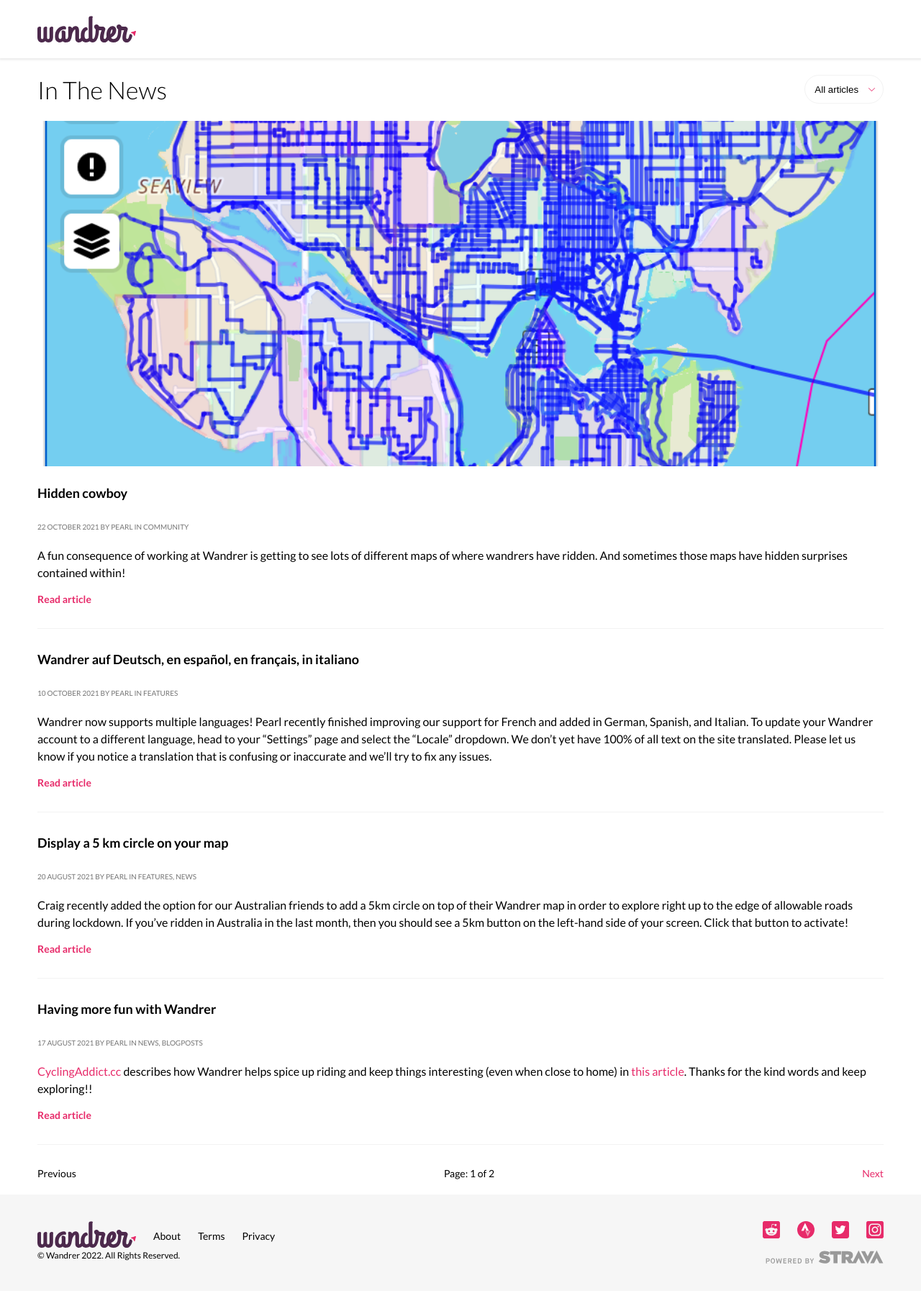
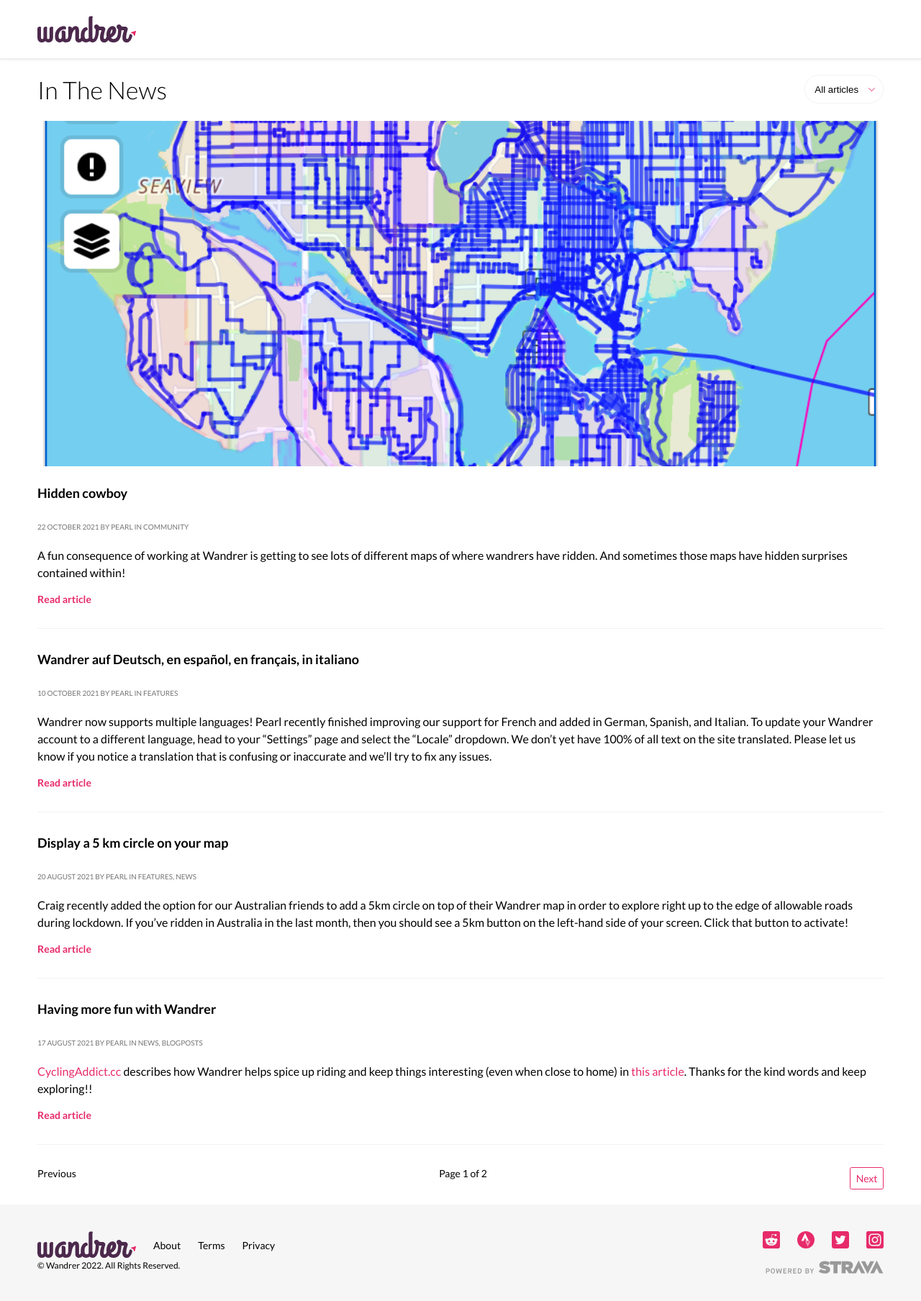
Before and after one commit to wandrer-earth/wandrer-earth.github.io, a Jekyll site: the page built from index.html, in a window 1280 px wide. Shown: the whole page at 72% size. Built offline with Jekyll 4.4.1, drawn with Linux system fonts in a browser that asks for light colours; the list of posts is cut into pages by our own code.

Commit message:
add buttons for Next / Previous navigation

```diff
--- a/_sass/components.scss
+++ b/_sass/components.scss
@@ -223,3 +223,32 @@
 .align-items-center {
   align-items: center;
 }
+.btn {
+  display: inline-block;
+  font-weight: 400;
+  font-size: 1.4rem;
+  color: #212529;
+  text-align: center;
+  vertical-align: middle;
+  -webkit-user-select: none;
+     -moz-user-select: none;
+      -ms-user-select: none;
+          user-select: none;
+  background-color: transparent;
+  border: 1px solid transparent;
+  padding: 0.375rem 0.75rem;
+  line-height: 1.5;
+  border-radius: 0.25rem;
+  -webkit-transition: color 0.15s ease-in-out, background-color 0.15s ease-in-out, border-color 0.15s ease-in-out, box-shadow 0.15s ease-in-out;
+  transition: color 0.15s ease-in-out, background-color 0.15s ease-in-out, border-color 0.15s ease-in-out, box-shadow 0.15s ease-in-out;
+}
+
+.btn-primary-transparent {
+  border-color: var(--magenta);
+  color: var(--magenta);
+  background: transparent;
+  &:hover {
+    color: #fff;
+    background: var(--magenta);
+  }
+}
--- a/index.html
+++ b/index.html
@@ -14,17 +14,17 @@
 <!-- Pagination links -->
 <div class="pagination">
   {% if paginator.previous_page %}
-    <a href="{{ paginator.previous_page_path }}" class="previous">
+    <a href="{{ paginator.previous_page_path }}" class='btn btn-primary-transparent has-text-bold'>
       Previous
     </a>
   {% else %}
     <span class="previous">Previous</span>
   {% endif %}
   <span class="page_number ">
-    Page: {{ paginator.page }} of {{ paginator.total_pages }}
+    Page {{ paginator.page }} of {{ paginator.total_pages }}
   </span>
   {% if paginator.next_page %}
-    <a href="{{ paginator.next_page_path }}" class="next">Next</a>
+    <a href="{{ paginator.next_page_path }}" class='btn btn-primary-transparent has-text-bold'>Next</a>
   {% else %}
     <span class="next ">Next</span>
   {% endif %}
```
